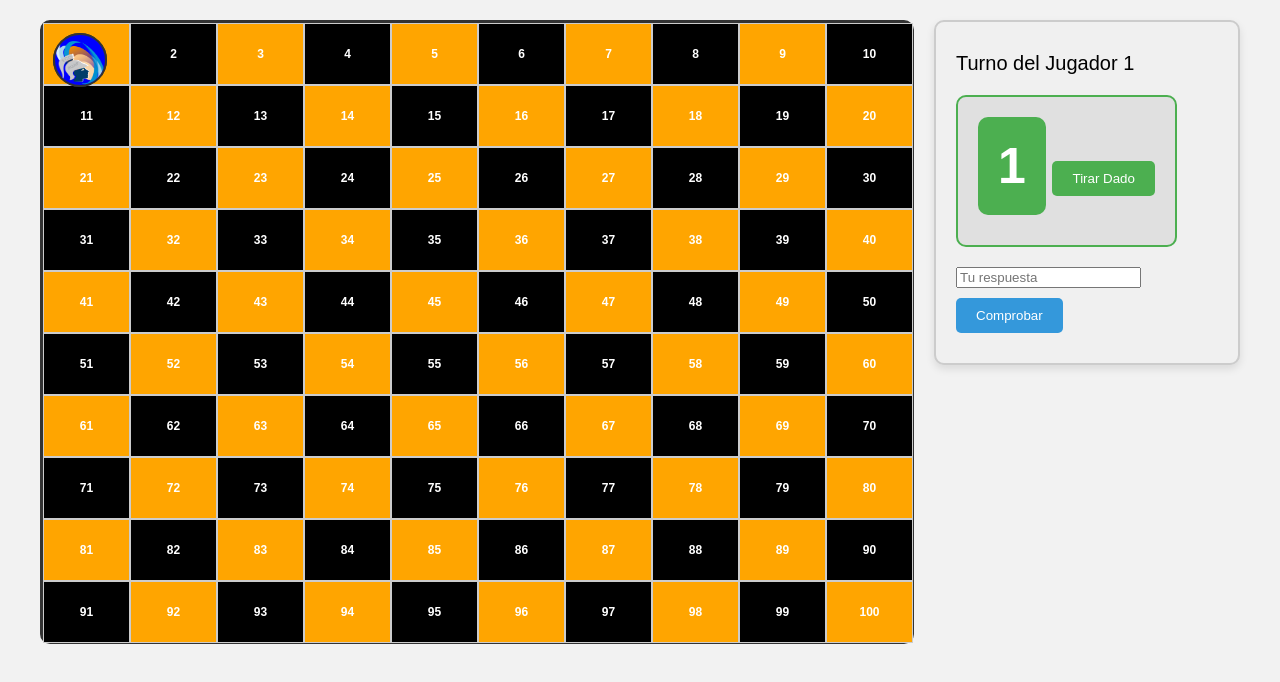
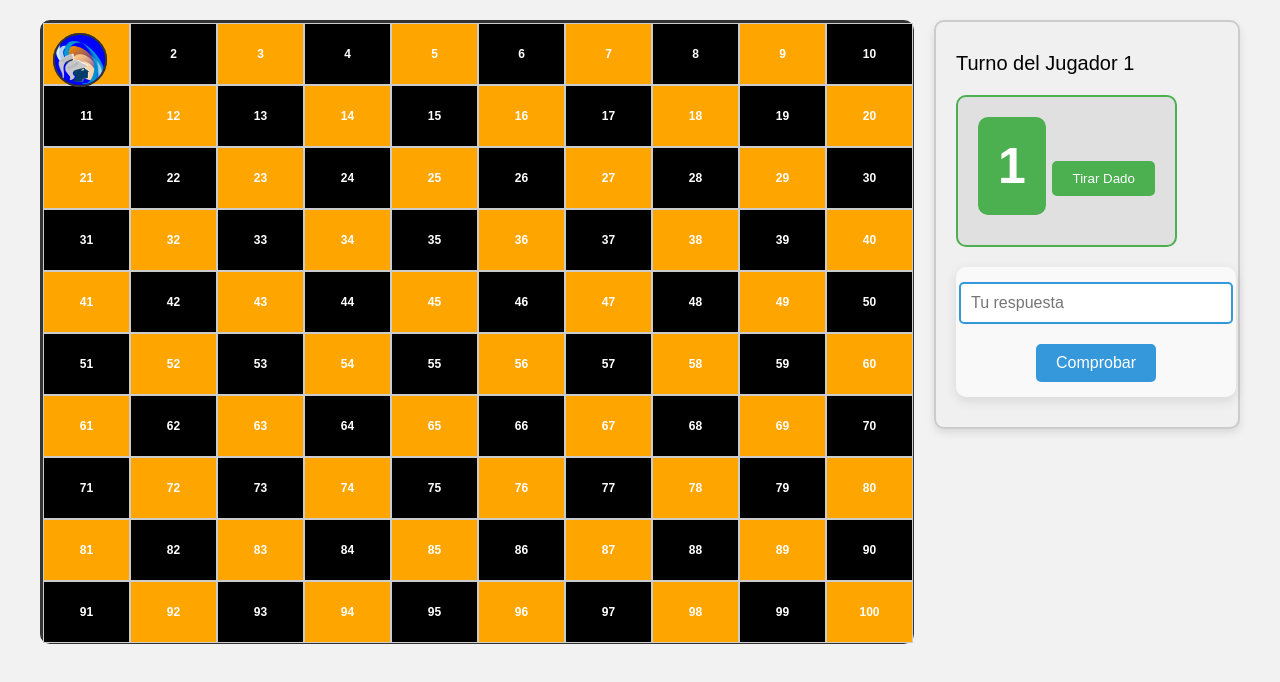
Before and after one commit to jorgecm-labs/IHC-PF, a plain HTML site: page index.html in a window 1280 px wide. Drawn offline with Linux system fonts and the light colour scheme.

Commit message:
Add files via upload

```diff
--- a/script.js
+++ b/script.js
@@ -57,6 +57,7 @@ function updateBoard() {
   document.getElementById('player-turn').textContent = `Turno del Jugador ${currentPlayer + 1}`;
 }
 
+// Función para generar la pregunta matemática
 function generateMathQuestion(diceRoll) {
   const num1 = diceRoll;
   // La dificultad aumenta dependiendo de la posición en el tablero
@@ -65,10 +66,8 @@ function generateMathQuestion(diceRoll) {
 
   // Ajuste de dificultad según la posición en el tablero
   if (playerPosition >= 20) {
-    // Dificultad alta: operaciones con números grandes
     num2 = Math.floor(Math.random() * 50) + 1;
   } else if (playerPosition >= 10) {
-    // Dificultad media: números más grandes y divisiones con decimales
     num2 = Math.floor(Math.random() * 20) + 1;
   }
 
@@ -76,22 +75,18 @@ function generateMathQuestion(diceRoll) {
   const operation = Math.floor(Math.random() * 4);
 
   if (operation === 0) {
-    // Suma
     correctAnswer = num1 + num2;
     currentQuestion = `¿Cuánto es ${num1} + ${num2}?`;
   } else if (operation === 1) {
-    // Resta
     correctAnswer = num1 - num2;
     currentQuestion = `¿Cuánto es ${num1} - ${num2}?`;
   } else if (operation === 2) {
-    // Multiplicación
     correctAnswer = num1 * num2;
     currentQuestion = `¿Cuánto es ${num1} * ${num2}?`;
   } else {
-    // División, asegurando que el resultado sea un número entero
     let divisor = Math.floor(Math.random() * 10) + 1;
 
-    // Asegurarnos de que la división sea exacta (el dividendo debe ser divisible por el divisor)
+    // Asegurarse de que la división sea exacta
     while (num1 % divisor !== 0) {
       divisor = Math.floor(Math.random() * 10) + 1;
     }
@@ -100,9 +95,15 @@ function generateMathQuestion(diceRoll) {
     currentQuestion = `¿Cuánto es ${num1} / ${divisor}?`;
   }
 
-  // Mostrar la pregunta generada
+  // Mostrar la pregunta
   document.getElementById('question-box').textContent = currentQuestion;
+
+  // Mover el foco al campo de respuesta solo después de que se actualicen las posiciones de las fichas
+  setTimeout(() => {
+    document.getElementById('answer').focus();  // Focalizar el campo de respuesta después del movimiento
+  }, 500); // Espera el tiempo de la animación de las fichas
 }
+
 
 // Función para verificar la respuesta
 function checkAnswer() {
@@ -216,6 +217,13 @@ function showWinnerMessage(player) {
   };
 }
 
+// Al presionar Enter, enviar la respuesta automáticamente
+document.getElementById('answer').addEventListener('keydown', (event) => {
+  if (event.key === 'Enter') {
+    checkAnswer();
+  }
+});
+
 // Manejar el lanzamiento del dado
 document.getElementById('roll-dice').onclick = rollDice;
 document.getElementById('submit-answer').onclick = checkAnswer;
--- a/styles.css
+++ b/styles.css
@@ -148,6 +148,54 @@ body {
     transform: rotate(360deg);
   }
 }
+/* Estilo del cuadro de respuesta */
+#answer-box {
+  width: 100%;
+  max-width: 250px;
+  display: flex;
+  flex-direction: column;
+  align-items: center;
+  background-color: #f9f9f9;
+  padding: 15px;
+  border-radius: 10px;
+  box-shadow: 0 4px 12px rgba(0, 0, 0, 0.1);
+  transition: all 0.3s ease-in-out;
+}
+
+/* Estilo del cuadro de respuesta cuando está enfocado */
+#answer-box:hover {
+  transform: translateY(-5px);
+  box-shadow: 0 6px 15px rgba(0, 0, 0, 0.2);
+}
+
+/* Estilo del input de respuesta */
+#answer {
+  width: 100%;
+  padding: 10px;
+  font-size: 16px;
+  border: 2px solid #3498db;
+  border-radius: 5px;
+  margin-bottom: 10px;
+  transition: border-color 0.3s ease;
+}
+
+/* Estilo del input cuando se enfoca */
+#answer:focus {
+  border-color: #2980b9;
+  outline: none;
+}
+
+/* Estilo del botón de comprobar respuesta */
+#submit-answer {
+  background-color: #3498db;
+  color: white;
+  padding: 10px 20px;
+  border: none;
+  border-radius: 5px;
+  cursor: pointer;
+  font-size: 16px;
+  transition: background-color 0.3s ease;
+}
 
 /* Panel lateral para la información del juego */
 #side-panel {
```
